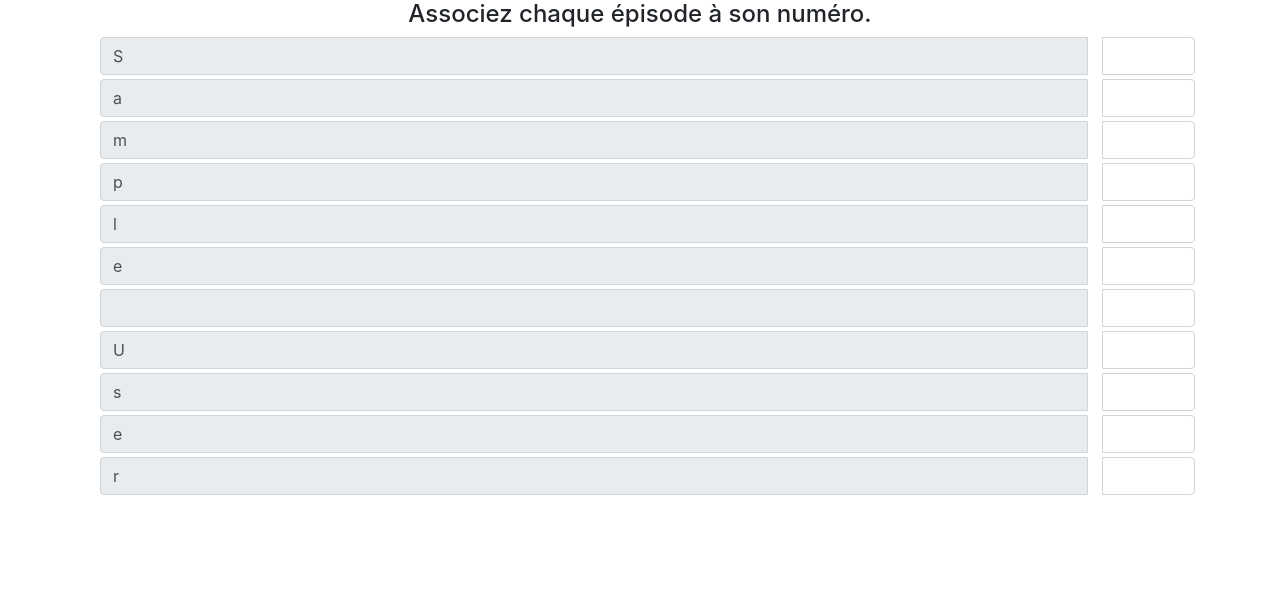
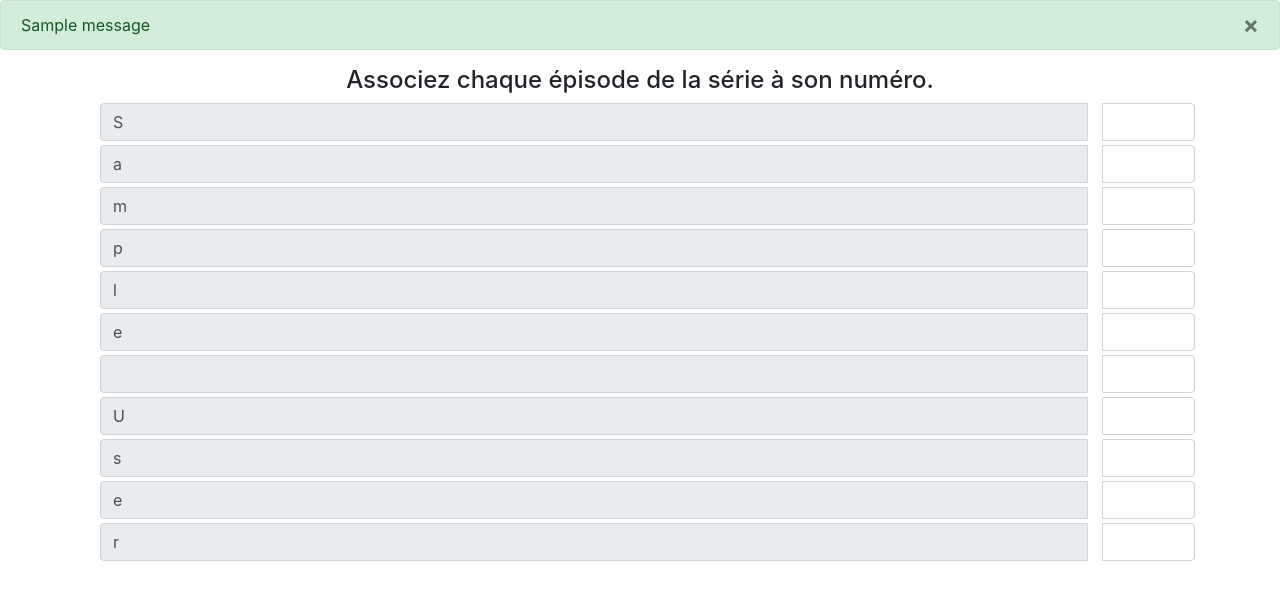
Before and after one commit to mathiasgout/rename-video-files, a Flask app: page /infos in a window 1280 px wide. Shown: the part 56-656 px from the top of the page. Run offline with Flask 2, Linux system fonts and the light colour scheme; the visitor is signed in with stand-in values (Sample User, id 1); one stand-in notice (Sample message) is shown; some libraries are stand-ins or nearby versions.

Commit message:
add flashing messages

```diff
--- a/website/templates/base.html
+++ b/website/templates/base.html
@@ -25,6 +25,32 @@
     <nav class="navbar navbar-dark bg-dark">
       <a class="navbar-brand" href="/">Renommeur de fichiers vidéos</a>
     </nav>
+
+    <!-- Récupération des message flash qui ont une catégorie  -->
+    {% with messages = get_flashed_messages(with_categories=true) %}
+    {% if messages %}
+      {% for category, message in messages %}
+    <!-- Si la catégorie du flash est "error" -->
+      {% if category == 'error' %}
+    <div class="alert alert-danger alter-dismissable fade show" role="alert">
+      {{ message }}
+      <button type="button" class="close" data-dismiss="alert">
+        <span aria-hidden="true">&times;</span>
+      </button>
+    </div>
+    <!-- Si la catégorie du flash n'est pas "error" -->
+    {% else %}
+    <div class="alert alert-success alter-dismissable fade show" role="alert">
+      {{ message }}
+      <button type="button" class="close" data-dismiss="alert">
+        <span aria-hidden="true">&times;</span>
+      </button>
+    </div>
+        {% endif %}
+      {% endfor %}
+    {% endif %}
+    {% endwith %}
+
     <!-- Interieur de la page -->
     <div class="container">{% block content %} {% endblock content %}</div>
 
--- a/website/templates/home.html
+++ b/website/templates/home.html
@@ -1,4 +1,4 @@
-{% extends "base.html" %} {% block title %} Home {% endblock title %} {% block
+{% extends "base.html" %} {% block title %} Renommeur {% endblock title %} {% block
 content %}
 <form method="POST">
   <div class="form-group">
--- a/website/templates/infos.html
+++ b/website/templates/infos.html
@@ -1,13 +1,13 @@
-{% extends "base.html" %} {% block title %} Informations {% endblock title %} {%
+{% extends "base.html" %} {% block title %} Informations sur les videos {% endblock title %} {%
 block content %}
 
 <form action="POST">
 
-  <h4 align="center">Associez chaque épisode à son numéro. </h4>
+  <h4 align="center">Associez chaque épisode de la série à son numéro.</h4>
   {% for name in file_names %}
   <div class="input-group mb-1">
     <div class="input-group-prepend col-11">
-      <span class="input-group-text col-12" id="test">{{name}}</span>
+      <span class="input-group-text col-12">{{name}}</span>
     </div>
     <input type="text" class="form-control text-center" id="list_names" />
   </div>
--- a/website/views.py
+++ b/website/views.py
@@ -1,4 +1,4 @@
-from flask import Blueprint, render_template, request, redirect, url_for, session
+from flask import Blueprint, render_template, request, redirect, url_for, session, flash
 
 views = Blueprint("views", __name__)
 
@@ -10,7 +10,12 @@ def home():
 
         # pour garder en mémoire la variable "file_names"
         session["file_names"] = file_names
-        return redirect(url_for("views.infos"))
+
+        # Vérification
+        if not file_names[0]:
+            flash("Sélectionner au moins un fichier.", category="error")
+        else:
+            return redirect(url_for("views.infos"))
 
     return render_template("home.html")
 
@@ -18,5 +23,4 @@ def home():
 @views.route("/infos")
 def infos():
     file_names = session["file_names"]
-    print(file_names)
     return render_template("infos.html", file_names=file_names)
```
